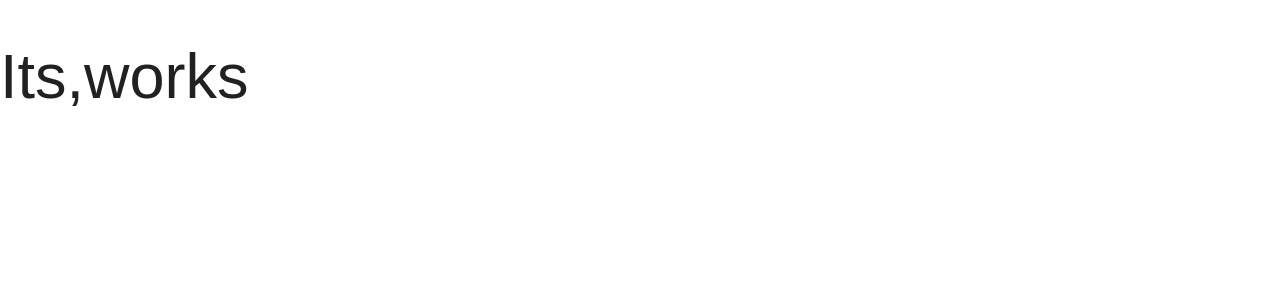
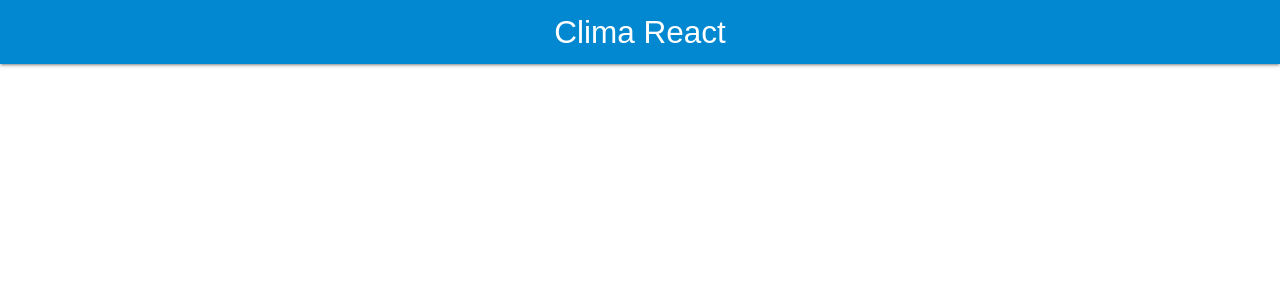
Before and after one commit to fenix15100/react-clima-api, a React (Create React App) app: page / in a window 1280 px wide. Shown: the top 300 px of the page. Built offline with nearby package versions, Linux system fonts and the light colour scheme.

Commit message:
Add header Component

```diff
--- a/src/App.js
+++ b/src/App.js
@@ -1,8 +1,10 @@
 import React from 'react';
+import Header from './components/Header'
 
 function App() {
+  const titulo = "Clima React"
   return (
-    <h1>Its,works</h1>
+    <Header titulo ={titulo}/>
   );
 }
 
--- /dev/null
+++ b/src/components/Header.js
@@ -0,0 +1,14 @@
+import React from 'react';
+
+const Header = ({titulo}) => {
+    return (
+        <nav>
+            <div className="nav-wrapper light-blue darken-2">
+                <a href="#!" className="brand-logo">{titulo}</a>
+            </div>
+        </nav>
+
+    );
+}
+
+export default Header;
```
